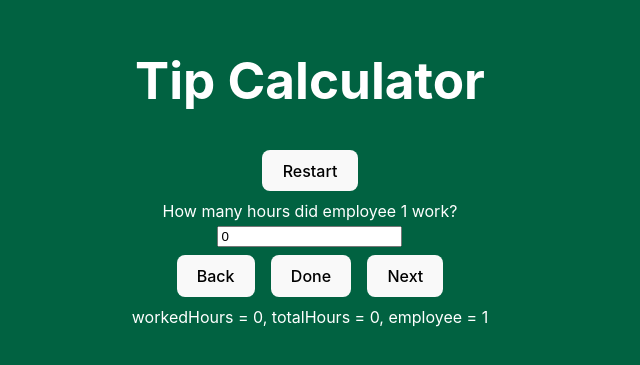
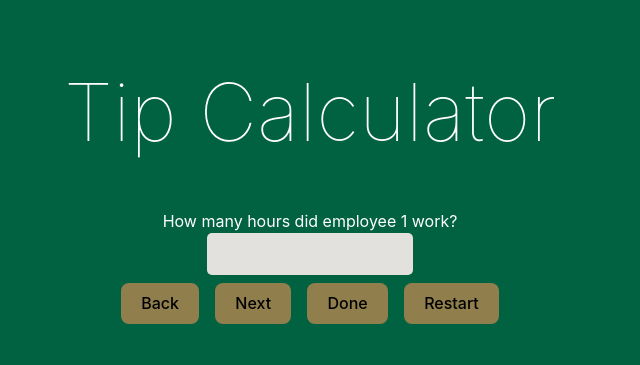
Before and after one commit to EjCabada/tipCalc2, a React (Vite) app in the folder Tip_Calc_2/: page / in a window 1280 px wide. Shown: the part 227-592 px from the top of the page, without its empty margins (330-970 px from the left). Built offline with nearby package versions, Linux system fonts and the light colour scheme.

Commit message:
Near Final Product

```diff
--- a/Tip_Calc_2/src/App.css
+++ b/Tip_Calc_2/src/App.css
@@ -3,7 +3,7 @@
   --sbuxbrightgreen: #007549;
   --sbuxdarkgreen: #1E3932;
   --sbuxlightgreen:   #D4E9E2;
-  --sbuxcream: #F2F0EB;
+  --sbuxcream: #e3e1dd;
 
   max-width: 1280px;
   margin: 0 auto;
@@ -14,37 +14,6 @@
 body {
   color: white;
   background-color: var(--sbuxgreen);
-}
-
-#app {
-}
-
-.logo {
-  height: 6em;
-  padding: 1.5em;
-  will-change: filter;
-  transition: filter 300ms;
-}
-.logo:hover {
-  filter: drop-shadow(0 0 2em #646cffaa);
-}
-.logo.react:hover {
-  filter: drop-shadow(0 0 2em #61dafbaa);
-}
-
-@keyframes logo-spin {
-  from {
-    transform: rotate(0deg);
-  }
-  to {
-    transform: rotate(360deg);
-  }
-}
-
-@media (prefers-reduced-motion: no-preference) {
-  a:nth-of-type(2) .logo {
-    animation: logo-spin infinite 20s linear;
-  }
 }
 
 .card {
@@ -58,6 +27,7 @@ body {
 
 button {
   margin: .5em;
+  background-color: #907f4d;
 }
 
 #mainContainer {
@@ -82,9 +52,10 @@ button {
   flex-direction: column;
 }
 
-#title {
+h1 {
   text-align: center;
-  font-size: 4em;
+  font-size: 5em;
+  font-weight: lighter;
 }
 
 .questioneer {
@@ -156,6 +127,43 @@ table th, table td {
 }
 
 table th {
-  background-color: #f4f4f4;
+  background-color: #dededed3;
+  font-weight: bold;
+  color: black;
+}
+
+@keyframes fade-in {
+  from {
+    opacity: 0;
+  }
+  to {
+    opacity: 1;
+  }
+}
+
+@keyframes fade-out {
+  from {
+    opacity: 1;
+  }
+  to {
+    opacity: 0;
+  }
+}
+
+.fade {
+  opacity: 0;
+  transition: opacity 0.5s;
+}
+
+.fade.show {
+  opacity: 1;
+}
+
+input {
+  border-style: none;
+  border-radius: 5px;
+  padding: 1em;
+  background-color: var(--sbuxcream);
+  color: black;
   font-weight: bold;
 }
--- a/Tip_Calc_2/src/App.jsx
+++ b/Tip_Calc_2/src/App.jsx
@@ -5,31 +5,11 @@ import Rounding from './Rounding.jsx';
 import Results from './Results.jsx';
 
 function App() {
-  const [step, setStep] = useState(1);
-  const [employeeData, setEmployeeData] = useState([]);
-  const [totalHours, setTotalHours] = useState(0);
-  const [totalTips, setTotalTips] = useState(0);
-
-  // Load data from localStorage if it exists
-  useEffect(() => {
-    const storedStep = localStorage.getItem('step');
-    const storedEmployeeData = localStorage.getItem('employeeData');
-    const storedTotalHours = localStorage.getItem('totalHours');
-    const storedTotalTips = localStorage.getItem('totalTips');
-
-    if (storedStep) {
-      setStep(Number(storedStep));
-    }
-    if (storedEmployeeData) {
-      setEmployeeData(JSON.parse(storedEmployeeData));
-    }
-    if (storedTotalHours) {
-      setTotalHours(Number(storedTotalHours));
-    }
-    if (storedTotalTips) {
-      setTotalTips(Number(storedTotalTips));
-    }
-  }, []);
+  const [step, setStep] = useState(() => Number(localStorage.getItem('step')) || 1);
+  const [employeeData, setEmployeeData] = useState(() => JSON.parse(localStorage.getItem('employeeData')) || []);
+  const [totalHours, setTotalHours] = useState(() => Number(localStorage.getItem('totalHours')) || 0);
+  const [totalTips, setTotalTips] = useState(() => Number(localStorage.getItem('totalTips')) || 0);
+  const [fade, setFade] = useState(true); // Control fade animations
 
   // Save data to localStorage whenever relevant state changes
   useEffect(() => {
@@ -39,40 +19,51 @@ function App() {
     localStorage.setItem('totalTips', totalTips);
   }, [step, employeeData, totalHours, totalTips]);
 
-  // Handle the "Done" button in Hours.jsx
-  const handleDoneInHours = (data) => {
-    setEmployeeData(data);
-    setStep(2); // Move to rounding step
+  const triggerStepChange = (newStep) => {
+    setFade(false); // Start fade-out
+    setTimeout(() => {
+      setStep(newStep); // Change the step after fade-out is complete
+      setFade(true); // Start fade-in
+    }, 300); // Match this timeout to the fade-out duration in CSS
   };
 
-  // Handle the "Done" button in Rounding.jsx
-  const handleDoneInRounding = (tips) => {
-    setTotalTips(tips); // Set total tips
-    setStep(3); // Move to results step
+  const handleDoneInHours = (data, hours) => {
+    setEmployeeData(data);
+    setTotalHours(hours);
+    triggerStepChange(2); // Smooth transition to Step 2
   };
 
-  // Restart the app (clear localStorage and reset state)
-  const handleRestart = () => {
-    localStorage.clear(); // Clear all data in localStorage
-    setStep(1); // Reset to Step 1
-    setEmployeeData([]); // Reset employee data
-    setTotalHours(0); // Reset total hours
-    setTotalTips(0); // Reset total tips
+  const handleDoneInRounding = (data, tips) => {
+    setEmployeeData(data);
+    setTotalTips(tips);
+    triggerStepChange(3); // Smooth transition to Step 3
   };
 
-  // Return to Rounding step
+  const handleRestart = () => {
+    setStep(1);
+    setEmployeeData([]);
+    setTotalHours(0);
+    setTotalTips(0);
+    localStorage.clear();
+    triggerStepChange(1); // Restart to Step 1 with animation
+  };
+
   const handleReturnToRounding = () => {
-    setStep(2); // Go back to the rounding step
+    triggerStepChange(2); // Smooth transition back to Step 2
   };
 
   return (
-    <div id='app'>
+    <div id="app" className={`fade ${fade ? 'show' : ''}`}>
       <h1>Tip Calculator</h1>
 
-      {/* Show the Restart button on all steps */}
-      <button onClick={handleRestart} id="restartButton">Restart</button>
-
-      {step === 1 && <Hours onDone={handleDoneInHours} />}
+      {step === 1 && (
+        <Hours
+          onDone={handleDoneInHours}
+          onRestart={handleRestart}
+          initialData={employeeData}
+          initialTotalHours={totalHours}
+        />
+      )}
       {step === 2 && <Rounding employeeData={employeeData} onDone={handleDoneInRounding} />}
       {step === 3 && (
         <Results
--- a/Tip_Calc_2/src/Results.jsx
+++ b/Tip_Calc_2/src/Results.jsx
@@ -1,41 +1,37 @@
 import React, { useEffect, useState } from 'react';
 
 function Results({ employeeData, totalHours, totalTips, onRestart, onReturnToRounding }) {
-  const [exactTotalHours, setExactTotalHours] = useState(totalHours);
+  const [roundedTotalTips, setRoundedTotalTips] = useState(0);
   const [roundedTotalHours, setRoundedTotalHours] = useState(0);
-  const [exactTotalTips, setExactTotalTips] = useState(totalTips);
-  const [roundedTotalTips, setRoundedTotalTips] = useState(0);
 
   useEffect(() => {
     if (employeeData.length > 0) {
-      const roundedHours = employeeData.reduce((sum, emp) => sum + (emp.roundedHours || emp.hoursWorked), 0);
       const roundedTips = employeeData.reduce((sum, emp) => sum + (emp.roundedTips || 0), 0);
+      const roundedHours = employeeData.reduce((sum, emp) => sum + (emp.adjustedHours || emp.hoursWorked), 0);
 
+      setRoundedTotalTips(roundedTips);
       setRoundedTotalHours(roundedHours);
-      setRoundedTotalTips(roundedTips);
     }
   }, [employeeData]);
 
   return (
     <div>
       <h2>Results</h2>
-
-      {/* Stats Section */}
       <div>
         <h3>Stats</h3>
-        <p><strong>Total Exact Hours Worked:</strong> {exactTotalHours}</p>
-        <p><strong>Total Rounded Hours Worked:</strong> {roundedTotalHours}</p>
-        <p><strong>Total Exact Tips Earned:</strong> ${exactTotalTips.toFixed(2)}</p>
-        <p><strong>Total Rounded Tips Earned:</strong> ${roundedTotalTips.toFixed(2)}</p>
+        <p><strong>Total Hours Worked (Rounded):</strong> {roundedTotalHours.toFixed(4)}</p>
+        <p><strong>Total Exact Tips:</strong> ${totalTips.toFixed(2)}</p>
+        <p><strong>Total Tips Earned after Rounding:</strong> ${roundedTotalTips.toFixed(2)}</p>
+        <p><strong>Tips per Hr:</strong> ${(roundedTotalHours ? totalTips / roundedTotalHours : 0).toFixed(4)}</p>
       </div>
 
-      {/* Employee Breakdown */}
       <h3>Employee Breakdown</h3>
       <table>
         <thead>
           <tr>
             <th>Employee #</th>
-            <th>Exact Hrs Worked</th>
+            <th>Hrs Worked</th>
+            <th>Exact Tips</th>
             <th>Rounded Tips</th>
           </tr>
         </thead>
@@ -43,23 +39,16 @@ function Results({ employeeData, totalHours, totalTips, onRestart, onReturnToRou
           {employeeData.map((emp, index) => (
             <tr key={index}>
               <td>{emp.employeeNumber}</td>
-              <td>{emp.hoursWorked}</td>
+              <td>{emp.adjustedHours || (emp.hoursWorked? emp.hoursWorked : 0)}</td>
+              <td>${(emp.exactTips || 0).toFixed(2)}</td>
               <td>${(emp.roundedTips || 0).toFixed(2)}</td>
             </tr>
           ))}
         </tbody>
       </table>
 
-      {/* Buttons */}
-      <div>
-        <button onClick={onRestart}>Restart</button>
-        <button onClick={onReturnToRounding}>Return to Rounding</button>
-      </div>
-
-      <div>
-        <strong>Debug Info:</strong>
-        <p>Number of Employees: {employeeData.length}</p>
-      </div>
+      <button onClick={onRestart}>Restart</button>
+      <button onClick={onReturnToRounding}>Return to Rounding</button>
     </div>
   );
 }
--- a/Tip_Calc_2/src/Rounding.jsx
+++ b/Tip_Calc_2/src/Rounding.jsx
@@ -2,72 +2,108 @@ import React, { useState, useEffect } from 'react';
 
 function Rounding({ employeeData, onDone }) {
   const [totalTips, setTotalTips] = useState(0);
-  const [roundingOption, setRoundingOption] = useState('');
-  const [step, setStep] = useState(1);  // Step 1: Enter total tips, Step 2: Ask for rounding
+  const [step, setStep] = useState(1); // Step 1: Enter total tips, Step 2: Rounding options for hours, Step 3: Rounding options for tips
+  const [fade, setFade] = useState(true); // Initially true for fade-in
+  const [roundingOption, setRoundingOption] = useState('exact');
 
-  // Handle the total tips input
+  const triggerStepChange = (newStep) => {
+    setFade(false); // Fade out
+    setTimeout(() => {
+      setStep(newStep);
+      setFade(true); // Fade in after step change
+    }, 300); // Match this timeout with the fade-out duration in CSS
+  };
+
   const handleTipsChange = (event) => {
     setTotalTips(Number(event.target.value));
   };
 
-  // Handle the rounding option selection
-  const handleRoundingOption = (option) => {
-    setRoundingOption(option);
-    setStep(2); // Move to the next step after selecting a rounding option
+  const proceedToHoursRounding = () => {
+    if (totalTips <= 0) {
+      alert('Please enter a valid total tips amount greater than 0.');
+      return;
+    }
+    triggerStepChange(2); // Trigger animation and transition to Step 2
   };
 
-  // Handle rounding calculations after selecting the rounding option
-  const applyRounding = () => {
-    const totalTipsPerEmployee = totalTips / employeeData.length;
-    const updatedData = employeeData.map(emp => {
-      let roundedTips = totalTipsPerEmployee;
+  const applyHoursRounding = (option) => {
+    setRoundingOption(option);
+    triggerStepChange(3); // Trigger animation and transition to Step 3
+  };
+
+  const applyTipsRounding = (tipRoundingOption) => {
+    let adjustedData = employeeData.map((emp) => {
+      let adjustedHours = emp.hoursWorked;
+
+      // Round hours based on the selected option
       if (roundingOption === 'up') {
-        roundedTips = Math.ceil(totalTipsPerEmployee);
+        adjustedHours = Math.ceil(emp.hoursWorked);
+      } else if (roundingOption === 'down') {
+        adjustedHours = Math.floor(emp.hoursWorked);
       } else if (roundingOption === 'nearest') {
-        roundedTips = Math.round(totalTipsPerEmployee);
+        adjustedHours = Math.round(emp.hoursWorked);
       }
+
       return {
         ...emp,
-        roundedTips: roundedTips,
-        exactTips: totalTipsPerEmployee
+        adjustedHours,
       };
     });
 
-    // Save original and rounded data in localStorage
-    localStorage.setItem('employeeDataOriginal', JSON.stringify(employeeData));
-    localStorage.setItem('employeeData', JSON.stringify(updatedData));
+    const totalAdjustedHours = adjustedData.reduce((sum, emp) => sum + emp.adjustedHours, 0);
 
-    onDone(); // Call the done function to move to Step 3
+    adjustedData = adjustedData.map((emp) => {
+      const exactTips = (totalTips * emp.adjustedHours) / totalAdjustedHours;
+      let roundedTips = exactTips;
+
+      // Round tips based on the selected option
+      if (tipRoundingOption === 'up') {
+        roundedTips = Math.ceil(exactTips);
+      } else if (tipRoundingOption === 'nearest') {
+        roundedTips = Math.round(exactTips);
+      }
+
+      return {
+        ...emp,
+        exactTips,
+        roundedTips,
+      };
+    });
+
+    onDone(adjustedData, totalTips);
   };
 
   return (
-    <div>
+    <div className={`fade ${fade ? 'show' : ''}`}>
       {step === 1 && (
         <div>
           <h2>Enter Total Tips for the Week</h2>
           <input
             type="number"
-            value={totalTips}
+            // value={totalTips}
             onChange={handleTipsChange}
-            placeholder="Enter total tips"
+            //placeholder="Enter total tips"
           />
-          <button onClick={() => setStep(2)}>Next</button>
+          <button onClick={proceedToHoursRounding}>Next</button>
         </div>
       )}
 
       {step === 2 && (
         <div>
-          <h2>Round Employee Tips?</h2>
-          <button onClick={() => handleRoundingOption('up')}>Round Up</button>
-          <button onClick={() => handleRoundingOption('nearest')}>Round Nearest Dollar</button>
-          <button onClick={() => handleRoundingOption('none')}>Don't Round</button>
+          <h2>Round Employee Hours (before multiplying tips)?</h2>
+          <button onClick={() => applyHoursRounding('up')}>Round Up</button>
+          <button onClick={() => applyHoursRounding('down')}>Round Down</button>
+          <button onClick={() => applyHoursRounding('nearest')}>Round to Nearest</button>
+          <button onClick={() => applyHoursRounding('exact')}>Keep Exact</button>
         </div>
       )}
 
-      {/* After rounding option is selected, apply rounding */}
-      {roundingOption && (
+      {step === 3 && (
         <div>
-          <button onClick={applyRounding}>Apply Rounding</button>
+          <h2>Round Employee Tips (after multiplying by tips)?</h2>
+          <button onClick={() => applyTipsRounding('up')}>Round Up</button>
+          <button onClick={() => applyTipsRounding('nearest')}>Round to Nearest</button>
+          <button onClick={() => applyTipsRounding('exact')}>Don't Round</button>
         </div>
       )}
     </div>
--- a/Tip_Calc_2/src/hours.jsx
+++ b/Tip_Calc_2/src/hours.jsx
@@ -1,92 +1,119 @@
 import { useState, useEffect } from 'react';
 import './App.css';
 
-function Hours({ onDone }) {
-  const [employee, setEmployees] = useState(1);
-  const [workedHours, setWorkedHours] = useState(0);
-  const [employeeData, setEmployeeData] = useState([]);
-  const [totalHours, setTotalHours] = useState(0);
+function Hours({ onDone, onRestart, initialData = [], initialTotalHours = 0 }) {
+  const [employee, setEmployees] = useState(initialData.length + 1);
+  const [workedHours, setWorkedHours] = useState(null); // Start with null to make the input empty
+  const [employeeData, setEmployeeData] = useState(initialData);
+  const [totalHours, setTotalHours] = useState(initialTotalHours);
+  const [fade, setFade] = useState(true);
 
-  // Load data from localStorage if it exists
+  // Load data from localStorage on mount
   useEffect(() => {
-    const storedEmployeeData = localStorage.getItem('employeeData');
-    const storedTotalHours = localStorage.getItem('totalHours');
-    const storedEmployee = localStorage.getItem('employee');
+    const savedData = JSON.parse(localStorage.getItem('employeeData')) || [];
+    const savedTotalHours = JSON.parse(localStorage.getItem('totalHours')) || 0;
 
-    if (storedEmployeeData) {
-      setEmployeeData(JSON.parse(storedEmployeeData));
-    }
-    if (storedTotalHours) {
-      setTotalHours(Number(storedTotalHours));
-    }
-    if (storedEmployee) {
-      setEmployees(Number(storedEmployee));
+    if (savedData.length > 0) {
+      setEmployeeData(savedData);
+      setEmployees(savedData.length + 1);
+      setTotalHours(savedTotalHours);
     }
   }, []);
 
-  // Save data to localStorage
+  // Save data to localStorage whenever employeeData or totalHours changes
   useEffect(() => {
     localStorage.setItem('employeeData', JSON.stringify(employeeData));
-    localStorage.setItem('totalHours', totalHours);
-    localStorage.setItem('employee', employee);
-  }, [employeeData, totalHours, employee]);
+    localStorage.setItem('totalHours', JSON.stringify(totalHours));
+  }, [employeeData, totalHours]);
 
   const handleHoursChange = (event) => {
-    setWorkedHours(Number(event.target.value));
+    setWorkedHours(Number(event.target.value)); // Set the worked hours when input changes
+  };
+
+  const transitionEmployee = (callback) => {
+    setFade(false);
+    setTimeout(() => {
+      callback();
+      setFade(true);
+    }, 500); // Matches the fade duration
   };
 
   const nextEmployee = () => {
-    // Save current employee data before moving to next employee
-    setEmployeeData((prevData) => [
-      ...prevData,
-      { employeeNumber: employee, hoursWorked: workedHours, roundedHours: null },
-    ]);
-    setTotalHours((prevTotal) => prevTotal + workedHours);
-    setEmployees((prevEmployee) => prevEmployee + 1);
-    setWorkedHours(0);
+    transitionEmployee(() => {
+      const updatedData = [...employeeData];
+      if (employee > employeeData.length) {
+        updatedData.push({
+          employeeNumber: employee,
+          hoursWorked: workedHours,
+          roundedHours: null,
+        });
+      } else {
+        const difference = workedHours - employeeData[employee - 1].hoursWorked;
+        updatedData[employee - 1].hoursWorked = workedHours;
+        setTotalHours(totalHours + difference);
+      }
+      setEmployeeData(updatedData);
+      if (employee > employeeData.length) {
+        setTotalHours(totalHours + workedHours);
+      }
+      setEmployees(employee + 1);
+      setWorkedHours(null); // Reset workedHours after moving to next employee
+    });
   };
 
   const prevEmployee = () => {
-    if (employee > 1) {
-      setEmployees((prevEmployee) => prevEmployee - 1);
-      const removedEmployee = employeeData.pop();
-      setEmployeeData([...employeeData]);
-      setTotalHours((prevTotal) => prevTotal - removedEmployee.hoursWorked);
-      setWorkedHours(removedEmployee.hoursWorked);
-    }
+    transitionEmployee(() => {
+      if (employee > 1) {
+        const previousEmployee = employee - 1;
+        setEmployees(previousEmployee);
+        setWorkedHours(employeeData[previousEmployee - 1].hoursWorked || 0);
+      }
+    });
   };
 
   const handleDone = () => {
-    // Save the last employee's data
-    setEmployeeData((prevData) => [
-      ...prevData,
-      { employeeNumber: employee, hoursWorked: workedHours, roundedHours: null },
-    ]);
-    setTotalHours((prevTotal) => prevTotal + workedHours);
-    onDone(employeeData); // Pass employee data to App.jsx
+    const updatedData = [...employeeData];
+    if (employee > employeeData.length) {
+      updatedData.push({
+        employeeNumber: employee,
+        hoursWorked: workedHours,
+        roundedHours: null,
+      });
+    } else {
+      const difference = workedHours - employeeData[employee - 1].hoursWorked;
+      updatedData[employee - 1].hoursWorked = workedHours;
+      setTotalHours(totalHours + difference);
+    }
+    onDone(updatedData, totalHours + workedHours);
+  };
+
+  const handleReset = () => {
+    setEmployeeData([]);
+    setTotalHours(0);
+    setEmployees(1);
+    setWorkedHours(0);
+    localStorage.removeItem('employeeData');
+    localStorage.removeItem('totalHours');
+    onRestart(); // Notify parent to reset as well
   };
 
   return (
-    <div id="employeeVals">
+    <div id="employeeVals" className={`fade ${fade ? 'show' : ''}`}>
       <div id="employeeText">How many hours did employee {employee} work?</div>
       <input
         type="number"
         name="workedHours"
         id="hoursInput"
         min="0"
-        placeholder="0"
-        value={workedHours}
+        value={workedHours || ''} // Set to an empty string when workedHours is null
+        placeholder=''
         onChange={handleHoursChange}
       />
-
       <div className="buttonArea">
-        <button onClick={prevEmployee} id="prevEmployeeBtn">Back</button>
+        <button onClick={prevEmployee} id="back">Back</button>
+        <button onClick={nextEmployee} id="nextEmployeeBtn">Next</button>
         <button onClick={handleDone} id="done">Done</button>
-        <button onClick={nextEmployee} id="nextEmployeeBtn">Next</button>
-      </div>
-
-      <div>
-        workedHours = {workedHours}, totalHours = {totalHours}, employee = {employee}
+        <button onClick={handleReset} id="reset">Restart</button>
       </div>
     </div>
   );
```
